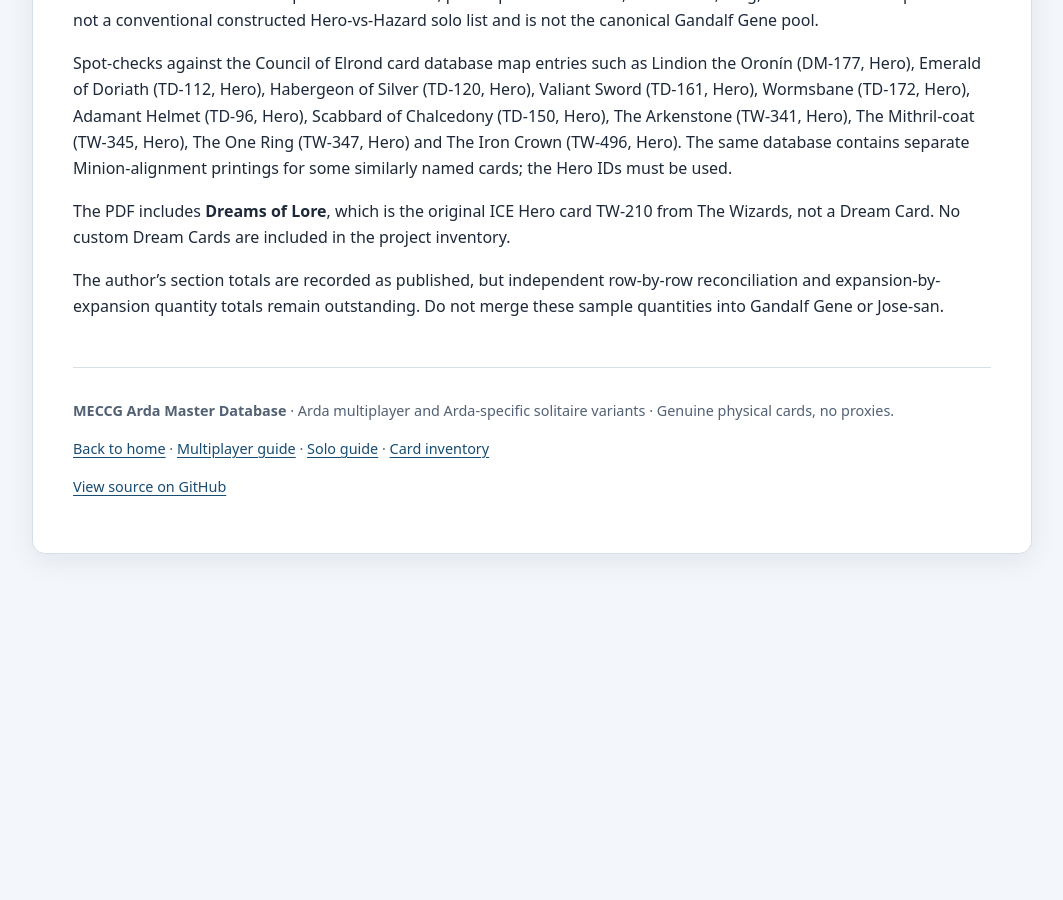
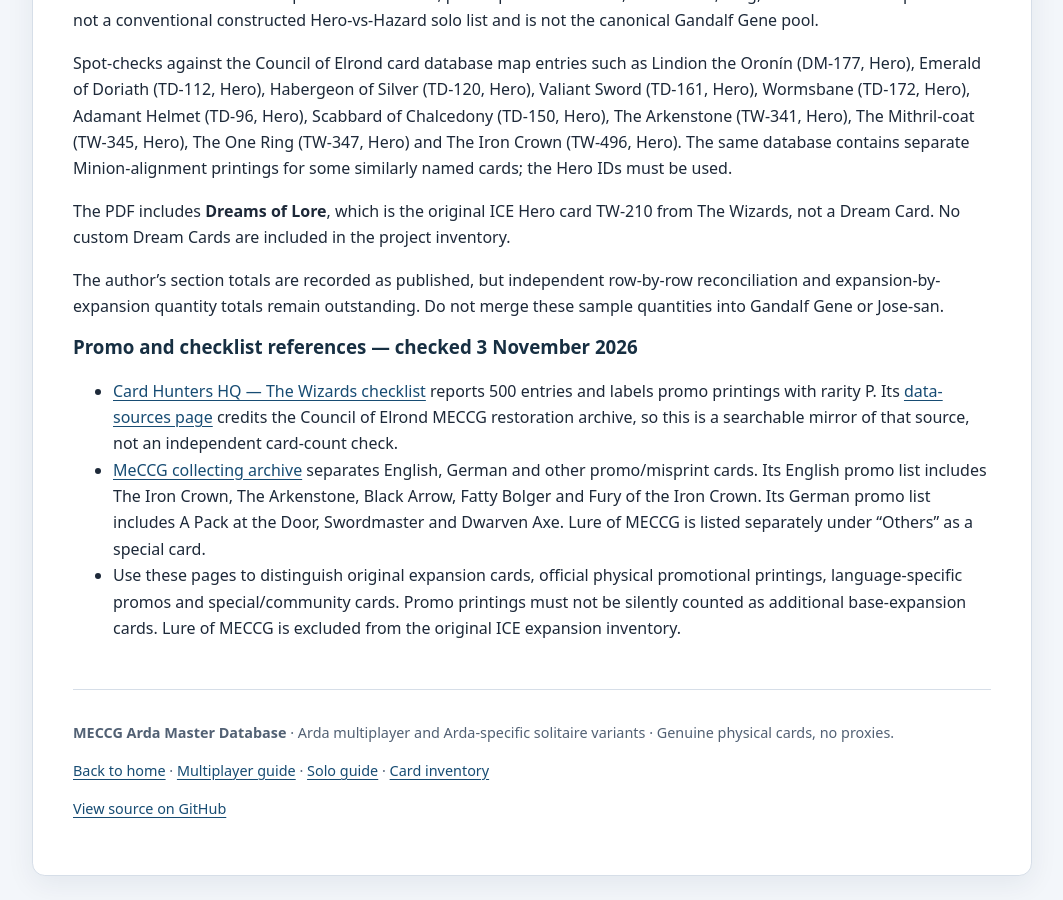
Before and after one commit to JamSpot/meccg-arda-master-database, a Jekyll site: the page built from docs/sources.md, in a window 1280 px wide and 900 px high, scrolled down 7741 px. Shown: the whole window, without its empty margins (108-1171 px from the left). Built offline with Jekyll 4.4.1, drawn with Linux system fonts in a browser that asks for light colours; our own code applies the rules of GitHub Pages for plain Markdown files; before the commit the page ends 8319 px from its top, so only the background shows below that.

Commit message:
Add promotional-printing and checklist references

```diff
--- a/docs/sources.md
+++ b/docs/sources.md
@@ -192,3 +192,10 @@ Spot-checks against the Council of Elrond card database map entries such as Lind
 The PDF includes **Dreams of Lore**, which is the original ICE Hero card TW-210 from The Wizards, not a Dream Card. No custom Dream Cards are included in the project inventory.
 
 The author’s section totals are recorded as published, but independent row-by-row reconciliation and expansion-by-expansion quantity totals remain outstanding. Do not merge these sample quantities into Gandalf Gene or Jose-san.
+
+
+### Promo and checklist references — checked 3 November 2026
+
+- [Card Hunters HQ — The Wizards checklist](https://cardhuntershq.com/browse/meccg/TW/checklist) reports 500 entries and labels promo printings with rarity P. Its [data-sources page](https://cardhuntershq.com/sources) credits the Council of Elrond MECCG restoration archive, so this is a searchable mirror of that source, not an independent card-count check.
+- [MeCCG collecting archive](https://meccg.com/collecting/) separates English, German and other promo/misprint cards. Its English promo list includes The Iron Crown, The Arkenstone, Black Arrow, Fatty Bolger and Fury of the Iron Crown. Its German promo list includes A Pack at the Door, Swordmaster and Dwarven Axe. Lure of MECCG is listed separately under “Others” as a special card.
+- Use these pages to distinguish original expansion cards, official physical promotional printings, language-specific promos and special/community cards. Promo printings must not be silently counted as additional base-expansion cards. Lure of MECCG is excluded from the original ICE expansion inventory.
```
